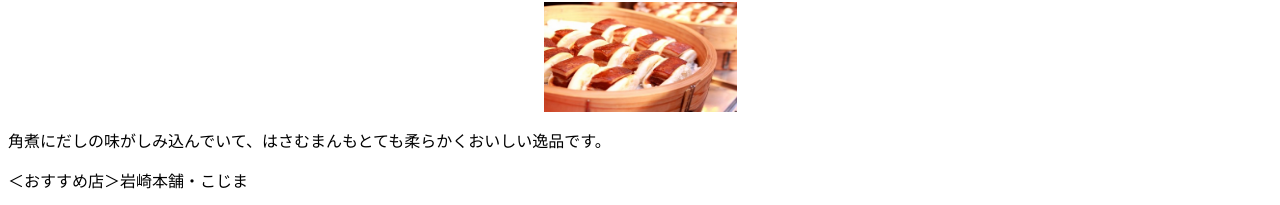
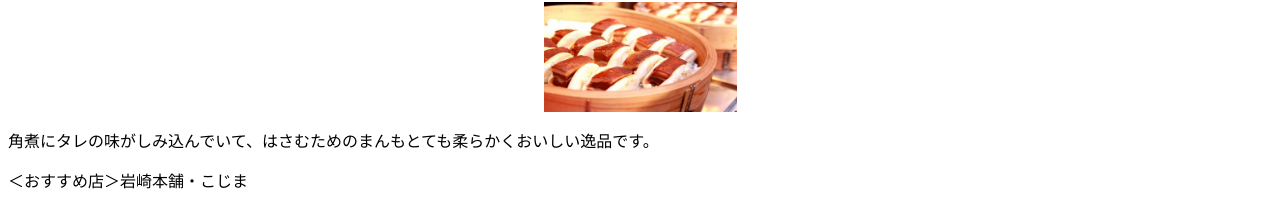
Before and after one commit to shimashoR3/nagasaki, a plain HTML site: page kankou/kakuni.html in a window 1280 px wide. Shown: the part 119-324 px from the top of the page. Drawn offline with Linux system fonts and the light colour scheme.

Commit message:
Update kakuni.html

```diff
--- a/kankou/kakuni.html
+++ b/kankou/kakuni.html
@@ -14,7 +14,7 @@
        <div></div>
 </nav>
 <img src="kakuni.jpg"  width="193" height="110"style="display: block; margin: auto;">
-<p>角煮にだしの味がしみ込んでいて、はさむまんもとても柔らかくおいしい逸品です。</p>
+<p>角煮にタレの味がしみ込んでいて、はさむためのまんもとても柔らかくおいしい逸品です。</p>
  <p>＜おすすめ店＞岩崎本舗・こじま</p>
  <p>5個入 2980円</p>
 </p>
```
